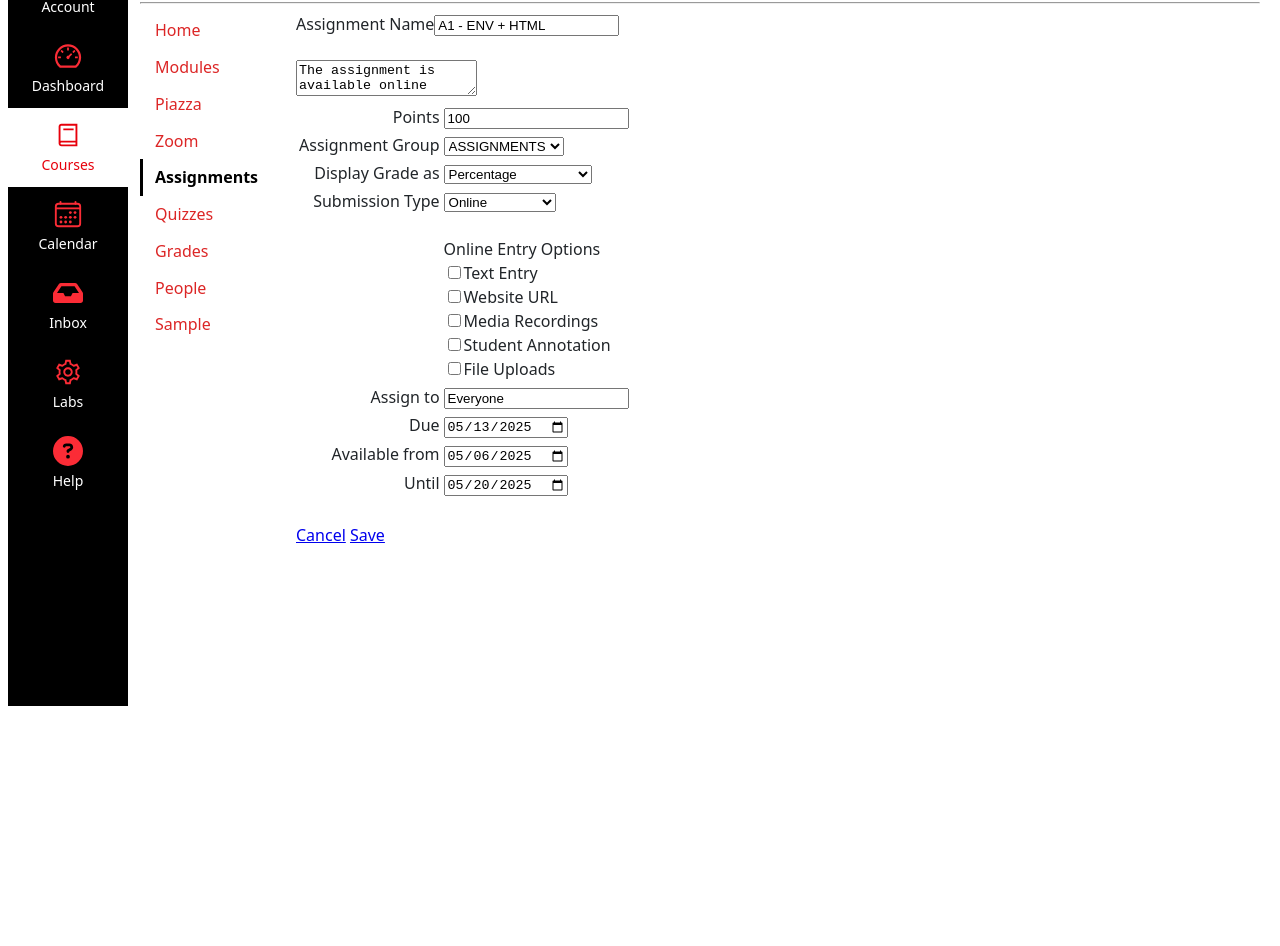
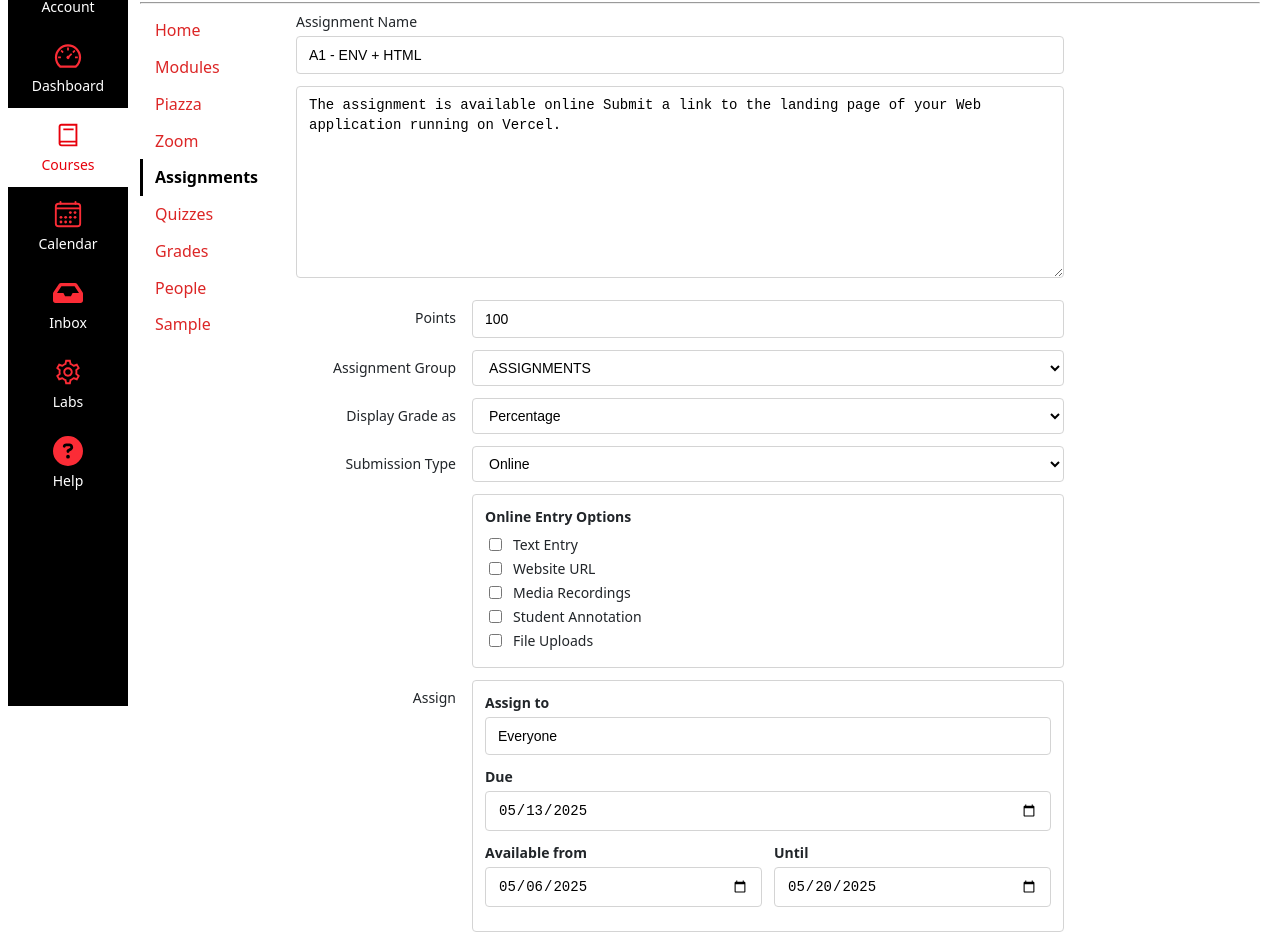
Before and after one commit to Blanq-one/webdev-client, a Next.js app: page /courses/1/assignments/A1 in a window 1280 px wide. Shown: the part 94-1040 px from the top of the page. Before the commit the page ends 808 px from the top, so only its background shows below. Built offline with nearby package versions, Linux system fonts and the light colour scheme.

Commit message:
Style Kambaz assignment editor

```diff
--- a/app/(kambaz)/courses/[cid]/assignments/[aid]/page.tsx
+++ b/app/(kambaz)/courses/[cid]/assignments/[aid]/page.tsx
@@ -1,4 +1,10 @@
 import Link from "next/link";
+
+const inputClass = "w-full rounded border border-neutral-300 bg-white px-3 py-2 text-sm";
+const rowClass = "mb-3 flex items-start gap-4";
+const labelClass = "w-40 shrink-0 pt-2 text-right text-sm";
+const boxClass = "rounded border border-neutral-300 p-3";
+
 export default async function AssignmentEditor({
   params,
 }: {
@@ -6,118 +12,119 @@ export default async function AssignmentEditor({
 }) {
   const { cid } = await params;
   return (
-    <div id="wd-assignments-editor">
-      <label htmlFor="wd-name">Assignment Name</label>
-      <input id="wd-name" defaultValue="A1 - ENV + HTML" />
-      <br />
-      <br />
-      <textarea id="wd-description" defaultValue="The assignment is available online Submit a link to the landing page of your Web application running on Vercel." />
-      <br />
-      <table>
-        <tbody>
-          <tr>
-            <td align="right" valign="top">
-              <label htmlFor="wd-points">Points</label>
-            </td>
-            <td>
-              <input id="wd-points" defaultValue={100} />
-            </td>
-          </tr>
-          <tr>
-            <td align="right" valign="top">
-              <label htmlFor="wd-group">Assignment Group</label>
-            </td>
-            <td>
-              <select id="wd-group" defaultValue="ASSIGNMENTS">
+    <div id="wd-assignments-editor" className="max-w-3xl">
+      <div className="mb-3">
+        <label htmlFor="wd-name" className="mb-1 block text-sm">Assignment Name</label>
+        <input id="wd-name" defaultValue="A1 - ENV + HTML" className={inputClass} />
+      </div>
+      <textarea id="wd-description" defaultValue="The assignment is available online Submit a link to the landing page of your Web application running on Vercel." className={inputClass + " mb-4 h-48"} />
+      <div className={rowClass}>
+        <label className={labelClass} htmlFor="wd-points">Points</label>
+        <div className="min-w-0 flex-1">
+          <input id="wd-points" defaultValue={100} className={inputClass} />
+        </div>
+      </div>
+      <div className={rowClass}>
+        <label className={labelClass} htmlFor="wd-group">Assignment Group</label>
+        <div className="min-w-0 flex-1">
+          <select id="wd-group" defaultValue="ASSIGNMENTS" className={inputClass}>
             <option value="ASSIGNMENTS">ASSIGNMENTS</option>
             <option value="QUIZZES">QUIZZES</option>
             <option value="EXAMS">EXAMS</option>
             <option value="PROJECT">PROJECT</option>
           </select>
-            </td>
-          </tr>
-          <tr>
-            <td align="right" valign="top">
-              <label htmlFor="wd-display-grade-as">Display Grade as</label>
-            </td>
-            <td>
-              <select id="wd-display-grade-as" defaultValue="PERCENTAGE">
+        </div>
+      </div>
+      <div className={rowClass}>
+        <label className={labelClass} htmlFor="wd-display-grade-as">Display Grade as</label>
+        <div className="min-w-0 flex-1">
+          <select id="wd-display-grade-as" defaultValue="PERCENTAGE" className={inputClass}>
             <option value="PERCENTAGE">Percentage</option>
             <option value="POINTS">Points</option>
             <option value="COMPLETE_INCOMPLETE">Complete/Incomplete</option>
           </select>
-            </td>
-          </tr>
-          <tr>
-            <td align="right" valign="top">
-              <label htmlFor="wd-submission-type">Submission Type</label>
-            </td>
-            <td>
-              <select id="wd-submission-type" defaultValue="ONLINE">
+        </div>
+      </div>
+      <div className={rowClass}>
+        <label className={labelClass} htmlFor="wd-submission-type">Submission Type</label>
+        <div className="min-w-0 flex-1">
+          <select id="wd-submission-type" defaultValue="ONLINE" className={inputClass}>
             <option value="ONLINE">Online</option>
             <option value="ON_PAPER">On Paper</option>
             <option value="NO_SUBMISSION">No Submission</option>
           </select>
-              <br />
-              <br />
-              <div>Online Entry Options</div>
+          <div className={boxClass + " mt-3"}>
+            <div className="mb-2 text-sm font-semibold">Online Entry Options</div>
+            <div className="mb-1 flex items-center gap-2 text-sm">
               <input type="checkbox" id="wd-text-entry" />
               <label htmlFor="wd-text-entry">Text Entry</label>
-              <br />
+            </div>
+            <div className="mb-1 flex items-center gap-2 text-sm">
               <input type="checkbox" id="wd-website-url" />
               <label htmlFor="wd-website-url">Website URL</label>
-              <br />
+            </div>
+            <div className="mb-1 flex items-center gap-2 text-sm">
               <input type="checkbox" id="wd-media-recordings" />
               <label htmlFor="wd-media-recordings">Media Recordings</label>
-              <br />
+            </div>
+            <div className="mb-1 flex items-center gap-2 text-sm">
               <input type="checkbox" id="wd-student-annotation" />
               <label htmlFor="wd-student-annotation">Student Annotation</label>
-              <br />
+            </div>
+            <div className="mb-1 flex items-center gap-2 text-sm">
               <input type="checkbox" id="wd-file-upload" />
               <label htmlFor="wd-file-upload">File Uploads</label>
-            </td>
-          </tr>
-          <tr>
-            <td align="right" valign="top">
-              <label htmlFor="wd-assign-to">Assign to</label>
-            </td>
-            <td>
-              <input id="wd-assign-to" defaultValue="Everyone" />
-            </td>
-          </tr>
-          <tr>
-            <td align="right" valign="top">
-              <label htmlFor="wd-due-date">Due</label>
-            </td>
-            <td>
-              <input type="date" id="wd-due-date" defaultValue="2025-05-13" />
-            </td>
-          </tr>
-          <tr>
-            <td align="right" valign="top">
-              <label htmlFor="wd-available-from">Available from</label>
-            </td>
-            <td>
-              <input type="date" id="wd-available-from" defaultValue="2025-05-06" />
-            </td>
-          </tr>
-          <tr>
-            <td align="right" valign="top">
-              <label htmlFor="wd-available-until">Until</label>
-            </td>
-            <td>
-              <input type="date" id="wd-available-until" defaultValue="2025-05-20" />
-            </td>
-          </tr>
-        </tbody>
-      </table>
-      <br />
-      <Link href={`/courses/${cid}/assignments`} id="wd-cancel">
+            </div>
+          </div>
+        </div>
+      </div>
+      <div className={rowClass}>
+        <label className={labelClass}>Assign</label>
+        <div className={boxClass + " flex-1"}>
+          <div className="mb-3">
+            <label htmlFor="wd-assign-to" className="mb-1 block text-sm font-semibold">Assign to</label>
+            <input id="wd-assign-to" defaultValue="Everyone" className={inputClass} />
+          </div>
+          <div className="mb-3">
+            <label htmlFor="wd-due-date" className="mb-1 block text-sm font-semibold">Due</label>
+            <input type="date" id="wd-due-date" defaultValue="2025-05-13" className={inputClass} />
+          </div>
+          <div className="flex gap-3">
+            <div className="flex-1">
+              <div className="mb-3">
+                <label htmlFor="wd-available-from" className="mb-1 block text-sm font-semibold">Available from</label>
+                <input type="date" id="wd-available-from" defaultValue="2025-05-06" className={inputClass} />
+              </div>
+            </div>
+            <div className="flex-1">
+              <div className="mb-3">
+                <label htmlFor="wd-available-until" className="mb-1 block text-sm font-semibold">Until</label>
+                <input type="date" id="wd-available-until" defaultValue="2025-05-20" className={inputClass} />
+              </div>
+            </div>
+          </div>
+        </div>
+      </div>
+      <div className="mb-3">
+        <label htmlFor="wd-ai-editor-notes" className="mb-1 block text-sm">Sample notes</label>
+        <textarea id="wd-ai-editor-notes" className={inputClass + " h-24"} />
+      </div>
+      <div className="mt-4 flex justify-end gap-2 border-t border-neutral-300 pt-4">
+        <Link
+          href={`/courses/${cid}/assignments`}
+          id="wd-cancel"
+          className="rounded border border-neutral-300 bg-white px-4 py-2 text-sm text-neutral-900 no-underline"
+        >
           Cancel
-      </Link>{" "}
-      <Link href={`/courses/${cid}/assignments`} id="wd-save">
+        </Link>
+        <Link
+          href={`/courses/${cid}/assignments`}
+          id="wd-save"
+          className="rounded border border-red-600 bg-red-600 px-4 py-2 text-sm font-medium text-white no-underline"
+        >
           Save
         </Link>
       </div>
+    </div>
   );
 }
```
Lines whose indentation alone changed are shown as unchanged.
